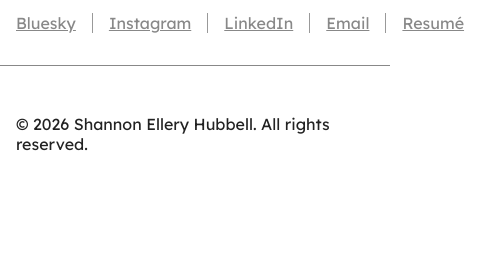
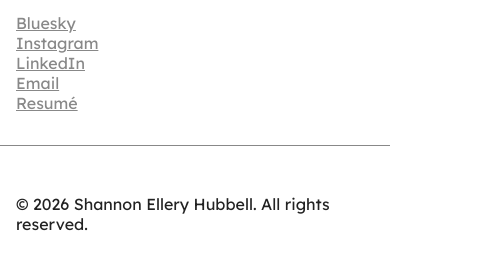
Before and after one commit to shannonhubbell/shannonhubbell.github.io, an Astro site: page / in a window 390 px wide. Shown: the part 185-454 px from the top of the page, 480 px wide, since content can reach past the window. Built offline with nearby package versions, Linux system fonts and the light colour scheme; Astro itself is replaced by a stand-in of ours.

Commit message:
fixed display of social links on mobile devices

```diff
--- a/src/components/HeaderBar.astro
+++ b/src/components/HeaderBar.astro
@@ -71,6 +71,12 @@ import shannonHeadshot from "../assets/sh-headshot.webp";
                 color: #000;
             }
         }
+        @media screen and (width < 500px) {
+            display: block;
+            li {
+                border-right: none;
+            }
+        }
     }
 
 </style>
```
